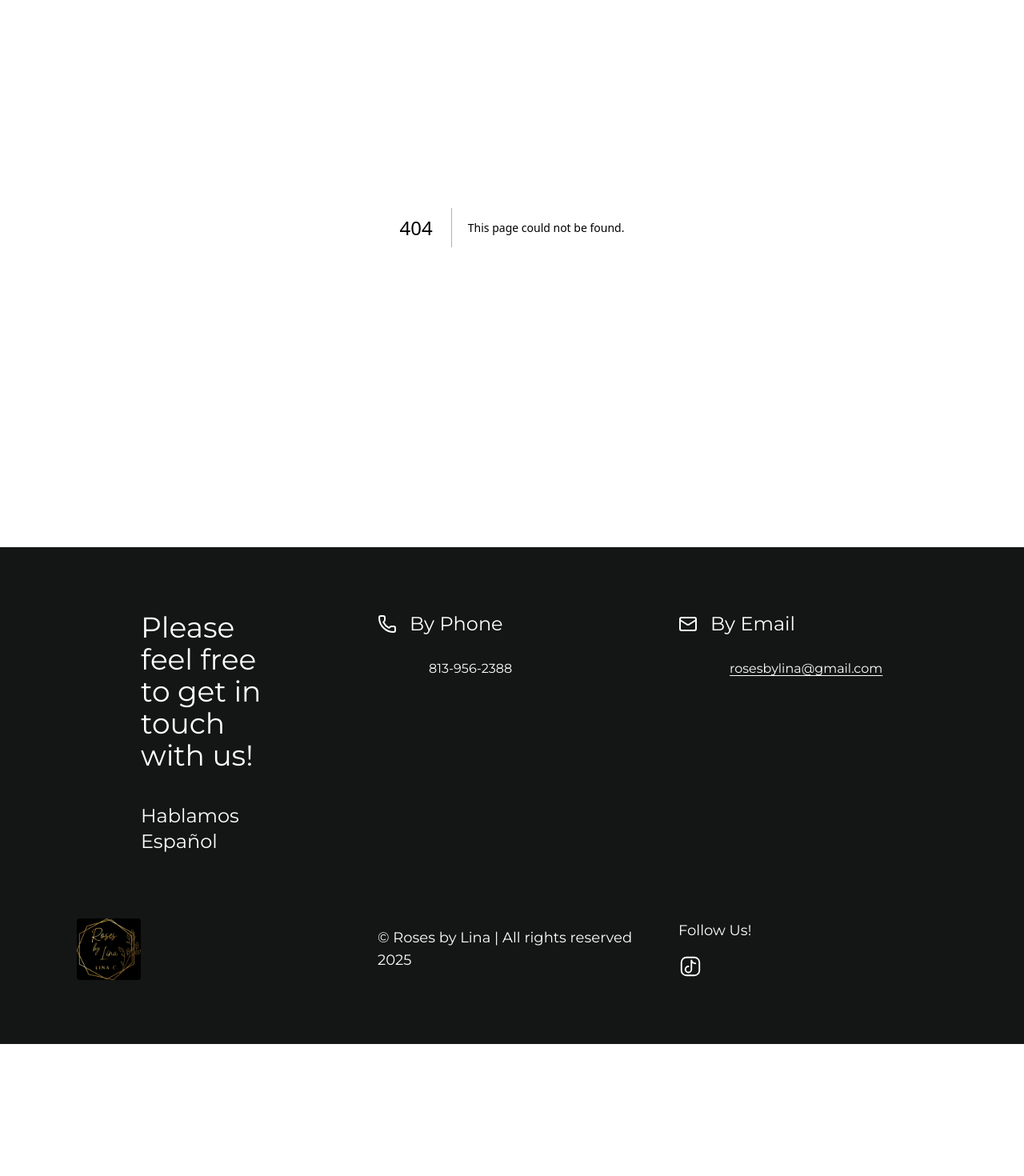
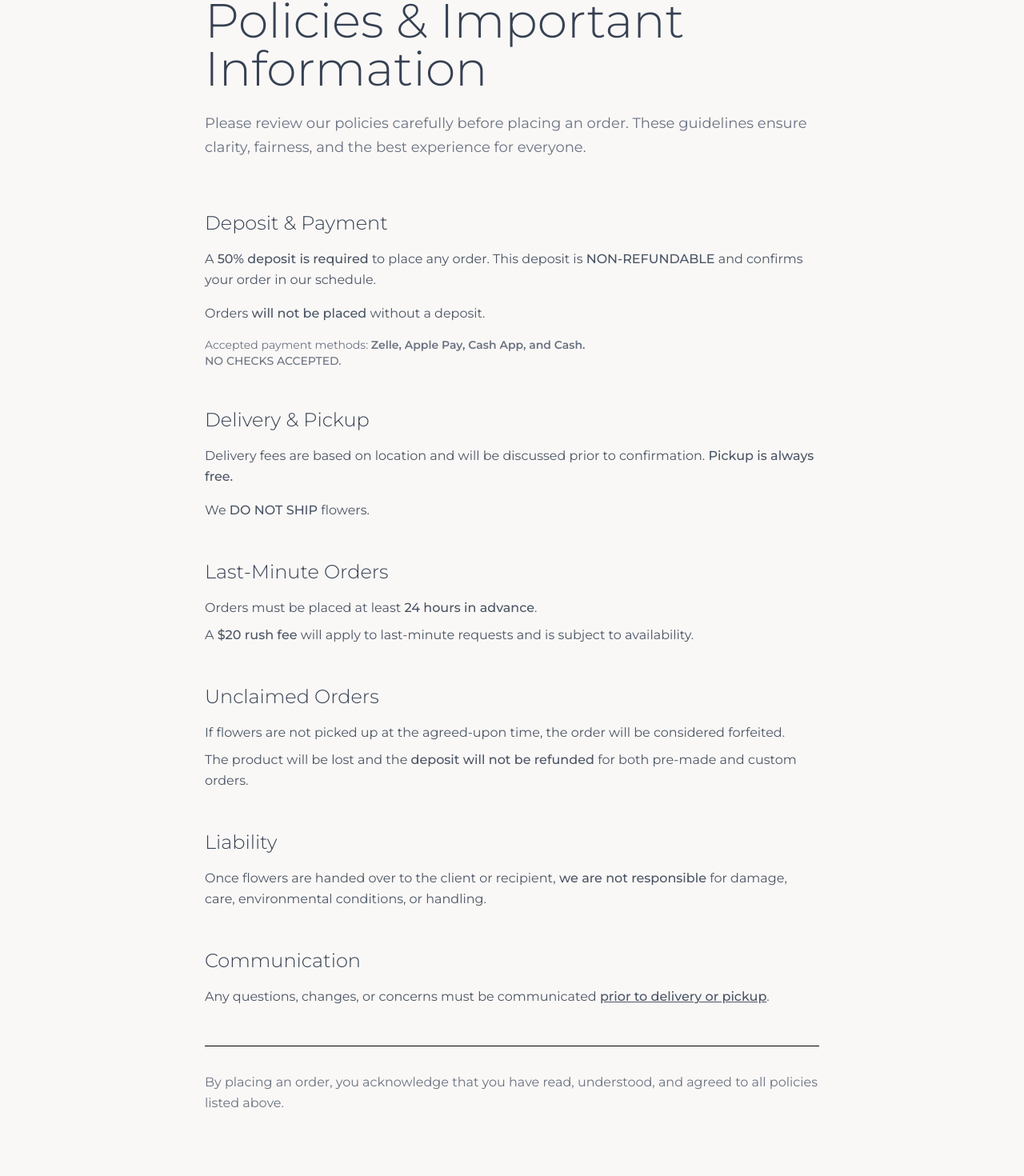
Before and after one commit to amarrero10/roses-by-lina, a Next.js app: page /policy in a window 1280 px wide. Before the commit this address had no page. Shown: the part 205-1675 px from the top of the page at 80% size. Before the commit the page ends 1510 px from the top, so only its background shows below. Built offline with nearby package versions, Linux system fonts and the light colour scheme; some icons are missing.

Commit message:
Added policy page and updated contact form to add date

```diff
--- a/app/api/email/route.ts
+++ b/app/api/email/route.ts
@@ -3,7 +3,7 @@ import nodemailer from "nodemailer";
 import Mail from "nodemailer/lib/mailer";
 
 export async function POST(request: NextRequest) {
-  const { email, name, phone, message } = await request.json();
+  const { email, name, phone, message, date } = await request.json();
 
   const phoneNumber = [];
 
@@ -12,9 +12,9 @@ export async function POST(request: NextRequest) {
   }
 
   const areaCode = phoneNumber.slice(0, 3);
-  console.log("phone number after area code", phoneNumber);
+
   const firstThree = phoneNumber.slice(3, 6);
-  console.log("firstThree", firstThree);
+
   const lastFour = phoneNumber.slice(6, 10);
 
   const formattedPhoneNumber = `${areaCode.join("")}-${firstThree.join("")}-${lastFour.join("")}`;
@@ -44,7 +44,18 @@ export async function POST(request: NextRequest) {
     cc: process.env.MY_EMAIL,
     // cc: email, (uncomment this line if you want to send a copy to the sender)
     subject: `Message from ${name} `,
-    text: message + "\n\n" + "Email: " + email + "\n\n" + "Phone: " + formattedPhoneNumber,
+    text:
+      "Request: " +
+      message +
+      "\n\n" +
+      "Email: " +
+      email +
+      "\n\n" +
+      "Phone: " +
+      formattedPhoneNumber +
+      "\n\n" +
+      "Date Requested: " +
+      date,
   };
 
   const sendMailPromise = () =>
--- a/app/contact-us/page.tsx
+++ b/app/contact-us/page.tsx
@@ -45,10 +45,10 @@ const Contact = () => {
               <div className="flex items-center">
                 <Mail className="mr-2 text-accent-black" />
                 <a
-                  href="mailto:rosesbylina@gmail.com"
+                  href="mailto:rosesbylina2025@gmail.com"
                   className="hover:text-white underline transition"
                 >
-                  rosesbylina@gmail.com
+                  rosesbylina2025@gmail.com
                 </a>
               </div>
             </div>
--- a/app/faq/page.tsx
+++ b/app/faq/page.tsx
@@ -78,7 +78,7 @@ function Faq() {
             <p className="text-sm text-black/60 mb-4">Click below to send us a message.</p>
 
             <Link
-              href="mailto:rosesbylina@gmail.com"
+              href="mailto:rosesbylina2025@gmail.com"
               className="inline-block border border-black px-8 py-3 text-sm uppercase tracking-wide hover:bg-black hover:text-white transition"
             >
               Contact Us
--- a/app/page.tsx
+++ b/app/page.tsx
@@ -128,7 +128,9 @@ export default function Home() {
 
         <section className=" px-3 my-20  selection:bg-primary-white selection:text-red-200">
           <div className=" bg-accent-black text-primary-white rounded-2xl py-20 px-10  ">
-            <h2 className="text-8xl font-serif font-light mb-10 text-center ">Get In Touch</h2>
+            <h2 className="text-8xl font-serif font-light mb-10 text-center text-[#c7a552] ">
+              Get In Touch
+            </h2>
             <p className="sm:text-lg text-sm leading-relaxed sm:text-justify font-poppins mb-20 sm:w-[700px] mx-auto">
               We design flower arrangements and displays for various occasions, spaces, and themes,
               including; commercials, advertisements, packaging, retail stores, complexes,
@@ -137,7 +139,7 @@ export default function Home() {
               for our floral patterns.
             </p>
 
-            <ContactForm className=" sm:w-1/2 sm:mx-auto " />
+            <ContactForm className=" sm:w-1/2 sm:mx-auto  " />
             <p className="text-lg leading-relaxed mt-10 text-center font-poppins">
               Rather call or text? Reach out to us at 813-956-2388 instead.
             </p>
--- /dev/null
+++ b/app/policy/page.tsx
@@ -0,0 +1,171 @@
+"use client";
+
+import { motion, Variants } from "framer-motion";
+
+const fadeUp: Variants = {
+  hidden: {
+    opacity: 0,
+    y: 20,
+  },
+  visible: (i: number = 1) => ({
+    opacity: 1,
+    y: 0,
+    transition: {
+      delay: i * 0.08,
+      duration: 0.6,
+      ease: [0.16, 1, 0.3, 1], // easeOut equivalent
+    },
+  }),
+};
+
+export default function PolicyPage() {
+  return (
+    <section className="bg-[#faf8f6] py-20 md:py-28">
+      <div className="max-w-3xl mx-auto px-6 md:px-0">
+        {/* Header */}
+        <motion.div
+          initial="hidden"
+          whileInView="visible"
+          viewport={{ once: true }}
+          variants={fadeUp}
+        >
+          <h1 className="text-4xl md:text-6xl font-light text-gray-700 mb-6">
+            Policies & Important Information
+          </h1>
+
+          <p className="text-base md:text-lg text-gray-500 leading-relaxed">
+            Please review our policies carefully before placing an order. These guidelines ensure
+            clarity, fairness, and the best experience for everyone.
+          </p>
+        </motion.div>
+
+        <div className="mt-16 space-y-12">
+          {/* Deposit */}
+          <motion.div
+            variants={fadeUp}
+            initial="hidden"
+            whileInView="visible"
+            viewport={{ once: true }}
+          >
+            <h2 className="text-2xl font-light text-gray-700 mb-4">Deposit & Payment</h2>
+            <p className="text-gray-600 leading-relaxed">
+              A <span className="font-medium">50% deposit is required</span> to place any order.
+              This deposit is <span className="font-medium uppercase">non-refundable</span> and
+              confirms your order in our schedule.
+            </p>
+
+            <p className="text-gray-600 leading-relaxed mt-4">
+              Orders <span className="font-medium">will not be placed</span> without a deposit.
+            </p>
+
+            <div className="mt-4 text-sm text-gray-500">
+              Accepted payment methods: <strong>Zelle, Apple Pay, Cash App, and Cash.</strong>
+              <br />
+              <span className="uppercase font-medium">No checks accepted.</span>
+            </div>
+          </motion.div>
+
+          {/* Delivery */}
+          <motion.div
+            variants={fadeUp}
+            initial="hidden"
+            whileInView="visible"
+            viewport={{ once: true }}
+          >
+            <h2 className="text-2xl font-light text-gray-700 mb-4">Delivery & Pickup</h2>
+            <p className="text-gray-600 leading-relaxed">
+              Delivery fees are based on location and will be discussed prior to confirmation.
+              <span className="font-medium"> Pickup is always free.</span>
+            </p>
+
+            <p className="text-gray-600 leading-relaxed mt-4">
+              We <span className="font-medium uppercase">do not ship</span> flowers.
+            </p>
+          </motion.div>
+
+          {/* Rush Orders */}
+          <motion.div
+            variants={fadeUp}
+            initial="hidden"
+            whileInView="visible"
+            viewport={{ once: true }}
+          >
+            <h2 className="text-2xl font-light text-gray-700 mb-4">Last-Minute Orders</h2>
+            <p className="text-gray-600 leading-relaxed">
+              Orders must be placed at least{" "}
+              <span className="font-medium">24 hours in advance</span>.
+            </p>
+
+            <p className="text-gray-600 leading-relaxed mt-2">
+              A <span className="font-medium">$20 rush fee</span> will apply to last-minute requests
+              and is subject to availability.
+            </p>
+          </motion.div>
+
+          {/* Pickup Responsibility */}
+          <motion.div
+            variants={fadeUp}
+            initial="hidden"
+            whileInView="visible"
+            viewport={{ once: true }}
+          >
+            <h2 className="text-2xl font-light text-gray-700 mb-4">Unclaimed Orders</h2>
+            <p className="text-gray-600 leading-relaxed">
+              If flowers are not picked up at the agreed-upon time, the order will be considered
+              forfeited.
+            </p>
+
+            <p className="text-gray-600 leading-relaxed mt-2">
+              The product will be lost and the{" "}
+              <span className="font-medium">deposit will not be refunded </span>
+              for both pre-made and custom orders.
+            </p>
+          </motion.div>
+
+          {/* Liability */}
+          <motion.div
+            variants={fadeUp}
+            initial="hidden"
+            whileInView="visible"
+            viewport={{ once: true }}
+          >
+            <h2 className="text-2xl font-light text-gray-700 mb-4">Liability</h2>
+            <p className="text-gray-600 leading-relaxed">
+              Once flowers are handed over to the client or recipient,
+              <span className="font-medium"> we are not responsible</span> for damage, care,
+              environmental conditions, or handling.
+            </p>
+          </motion.div>
+
+          {/* Communication */}
+          <motion.div
+            variants={fadeUp}
+            initial="hidden"
+            whileInView="visible"
+            viewport={{ once: true }}
+          >
+            <h2 className="text-2xl font-light text-gray-700 mb-4">Communication</h2>
+            <p className="text-gray-600 leading-relaxed">
+              Any questions, changes, or concerns must be communicated{" "}
+              <span className="font-medium underline">prior to delivery or pickup</span>.
+            </p>
+          </motion.div>
+
+          {/* Agreement */}
+          <motion.div
+            variants={fadeUp}
+            initial="hidden"
+            whileInView="visible"
+            viewport={{ once: true }}
+            className="border-t pt-8"
+          >
+            <p className="text-sm md:text-base text-gray-500 leading-relaxed">
+              By placing an order, you acknowledge that you have read, understood, and agreed to all
+              policies listed above.
+            </p>
+          </motion.div>
+        </div>
+      </div>
+    </section>
+  );
+}
--- a/app/services/page.tsx
+++ b/app/services/page.tsx
@@ -85,10 +85,10 @@ export default function Services() {
               <div className="flex items-center">
                 <Mail className="mr-2 text-accent-black" />
                 <a
-                  href="mailto:rosesbylina@gmail.com"
+                  href="mailto:rosesbylina2025@gmail.com"
                   className="hover:text-white underline transition"
                 >
-                  rosesbylina@gmail.com
+                  rosesbylina2025@gmail.com
                 </a>
               </div>
             </div>
--- a/components/ContactForm.tsx
+++ b/components/ContactForm.tsx
@@ -10,11 +10,14 @@ export type FormData = {
   email: string;
   message: string;
   phone: number;
+  date: Date;
 };
 
 type ContactFormProps = {
   className?: string;
 };
+
+const today = new Date().toISOString().split("T")[0];
 
 const ContactForm: FC<ContactFormProps> = ({ className = "" }) => {
   const { register, handleSubmit, reset } = useForm<FormData>();
@@ -61,17 +64,41 @@ const ContactForm: FC<ContactFormProps> = ({ className = "" }) => {
           {...register("email", { required: true })}
         />
       </div>
+
+      <div className="mb-5">
+        <label htmlFor="date" className="mb-3 block text-base font-medium text-primary-white">
+          Requested Delivery / Pickup Date
+        </label>
+
+        <input
+          type="date"
+          min={today}
+          className="w-full resize-none rounded-md border border-gray-300 bg-white py-3 px-6 text-base font-medium text-gray-700 outline-none focus:border-purple-500 focus:shadow-md"
+          {...register("date", {
+            required: "Date is required",
+            validate: (value) => {
+              const selectedDate = new Date(value);
+              const now = new Date();
+              now.setHours(0, 0, 0, 0);
+
+              return selectedDate >= now || "Date cannot be in the past";
+            },
+          })}
+        />
+      </div>
+
       <div className="mb-5">
         <label htmlFor="message" className="mb-3 block text-base font-medium text-primary-white">
-          Message
+          Describe Your Request
         </label>
         <textarea
-          rows={4}
-          placeholder="I am interested in a floral design for..."
+          rows={5}
+          placeholder="Tell us what you are looking for (occasion, colors, size, budget, delivery or pickup, etc.)"
           className="w-full resize-none rounded-md border border-gray-300 bg-white py-3 px-6 text-base font-medium text-gray-700 outline-none focus:border-purple-500 focus:shadow-md"
           {...register("message", { required: true })}
         ></textarea>
       </div>
+
       <div className=" flex justify-center">
         <Button className=" border border-primary-white py-3 px-6">Submit</Button>
       </div>
--- a/components/layout/Footer.tsx
+++ b/components/layout/Footer.tsx
@@ -40,7 +40,7 @@ const Footer = () => {
             <p>By Email</p>
           </div>
           <p className="mt-4 md:mt-7 md:ml-16 underline underline-offset-3">
-            <a href="mailto:rosesbylina@gmail.com">rosesbylina@gmail.com</a>
+            <a href="mailto:rosesbylina2025@gmail.com">rosesbylina2025@gmail.com</a>
           </p>
         </div>
       </div>
@@ -61,7 +61,15 @@ const Footer = () => {
 
         {/* Copyright */}
         <div>
-          <p className="text-sm md:text-lg">&copy; Roses by Lina | All rights reserved {year}</p>
+          <p className="text-sm md:text-lg">
+            &copy; Roses by Lina | All rights reserved | {year} |
+            <span className="">
+              {" "}
+              <Link href="/policy" className=" underline">
+                Policy & Terms
+              </Link>
+            </span>{" "}
+          </p>
         </div>
 
         {/* Socials */}
--- a/components/layout/Navigation.tsx
+++ b/components/layout/Navigation.tsx
@@ -62,6 +62,9 @@ const Navigation = () => {
             </FlipLink>
             <FlipLink href="/contact-us" onClick={() => setIsOpen(false)}>
               Contact
+            </FlipLink>
+            <FlipLink href="/policy" onClick={() => setIsOpen(false)}>
+              Policy
             </FlipLink>
             <div>
               <p className="text-xl my-4">Follow Us!</p>
```
